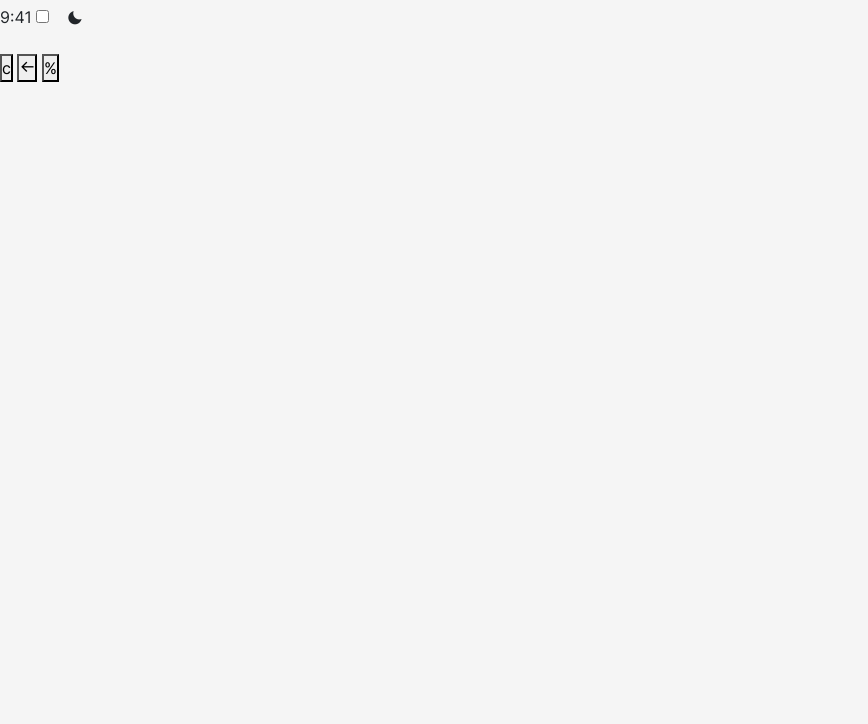
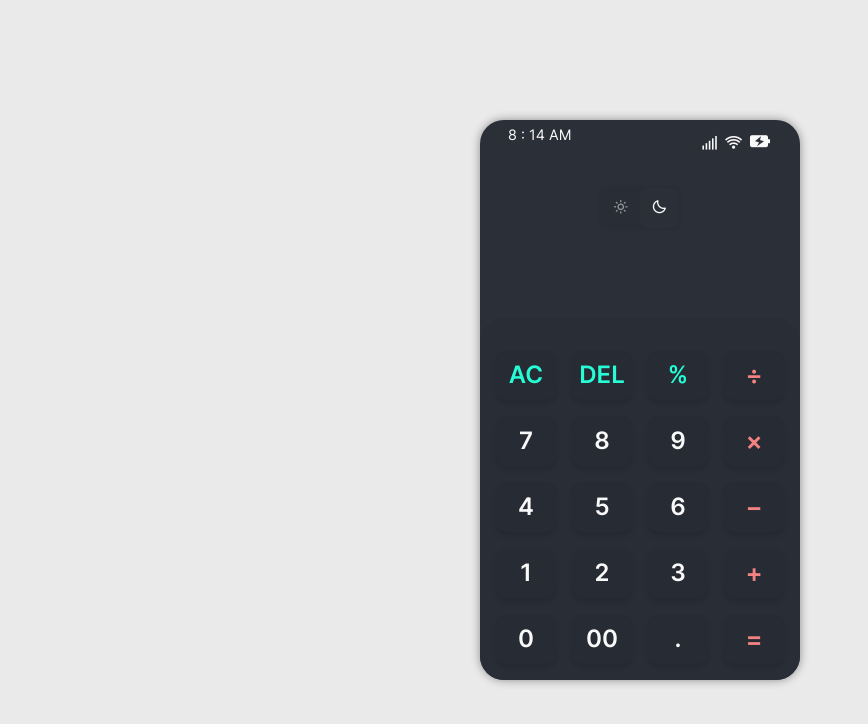
Before and after one commit to nnprince/complete-calculator, a plain HTML site: page index.html in a window 1280 px wide. Shown: the whole page, without its empty margins (0-868 px from the left). Drawn offline with Linux system fonts and the light colour scheme.

Commit message:
change on javascript

```diff
--- a/css/style.css
+++ b/css/style.css
@@ -2,14 +2,215 @@
     margin: 0;
     padding: 0;
     box-sizing: border-box;
+    font-family: "inter", sans-serif;
 }
 
 :root {
-    --background-color: #F5F5F5;
+    --background-color: #eaeaea;
+    --black-color: #2B2F38;
+    --black-light: #292d36;
+    --grey-color: #f9f9f9;
+    --white-color: #ffffff;
+    --primary-color: #26fcd5;
+    --secondary-color: #f38282;
 }
 
 body {
-    font-family: inter;
+    display: flex;
+    justify-content: center;
+    align-items: center;
+    height: 100vh;
     background: var(--background-color);
+}
 
+.container {
+    width: 320px;
+    box-shadow: 0 0 10px rgba(0, 0, 0, 0.4);
+    height: 560px;
+    border-radius: 24px;
+    position: relative;
+    overflow: hidden;
+    background: var(--black-color);
+    transition: all 0.3s;
 }
+
+.container.light {
+    background-color: var(--white-color);
+    box-shadow: 0 0 10px rgba(255, 255, 255, 0.4);
+}
+
+/* Style Header  */
+header nav {
+    display: flex;
+    justify-content: space-between;
+    padding: 0.4em 1em;
+    color: var(--grey-color);
+    transition: all 0.3s;
+}
+
+header nav.light,
+nav .time h1.light {
+    color: var(--black-light);
+}
+
+nav .time h1 {
+    color: var(--grey-color);
+    font-size: 0.9rem;
+    font-weight: 400;
+    transition: all 0.3s;
+}
+
+nav .navMenu {
+    display: flex;
+    align-items: center;
+    gap: 0.3em;
+}
+
+nav .navMenu .item {
+    list-style: none;
+}
+
+nav .navMenu .item span {
+    font-size: 1.2rem;
+}
+
+nav .navMenu .item span.battery {
+    transform: rotate(90deg);
+    font-size: 1.5rem;
+    margin-top: 0.1em;
+}
+/* End Header  */
+
+/* Style Toggle Button */
+.toggleBtn {
+    display: flex;
+    justify-content: center;
+}
+
+.toggleBtn .modeBtn {
+    display: flex;
+    background: var(--black-light);
+    border-radius: 10px;
+    padding: 0.2em;
+    overflow: hidden;
+    color: var(--grey-color);
+    transition: all 0.3s;
+}
+
+.toggleBtn .modeBtn .modeIcon.active {
+    background: var(--black-color);
+    opacity: 1;
+}
+
+.toggleBtn .modeBtn .modeIcon {
+    padding: 0.5em 0.7em;
+    border-radius: 8px;
+    opacity: 0.5;
+    cursor: pointer;
+    transition: all 0.3s;
+}
+
+.toggleBtn .modeBtn.light {
+    color: var(--black-light);
+    background-color: var(--grey-color);
+}
+
+.toggleBtn .modeBtn .modeIcon.light.active {
+    background: var(--white-color);
+    opacity: 1;
+}
+
+.container .form {
+    display: flex;
+    flex-direction: column;
+    width: 100%;
+}
+
+.container .form .display>input {
+    width: 100%;
+    height: 80px;
+    margin: 1em 0;
+    padding: 0 0.5em;
+    outline: none;
+    border: none;
+    text-align: right;
+    color: var(--grey-color);
+    background: transparent;
+    pointer-events: none;
+    letter-spacing: 1px;
+    font-size: 1.4rem;
+    transition: all 0.3s;
+}
+
+.container .form .display>input.light {
+    color: var(--black-light);
+}
+
+.buttons {
+    padding: 2em 1em 1em;
+    display: grid;
+    gap: 1em;
+    grid-template-columns: repeat(4, 1fr);
+    position: absolute;
+    bottom: 0;
+    left: 0;
+    right: 0;
+    background: var(--black-light);
+    border-radius: 25px 25px 0 0;
+    transition: all 0.3s;
+}
+
+.buttons.light {
+    background-color: var(--grey-color);
+}
+
+.buttons .topBtns.light,
+.buttons .topBtns {
+    color: var(--primary-color);
+}
+
+.buttons>input {
+    height: 50px;
+    background-color: #272b33;
+    color: var(--grey-color);
+    font-size: 1rem;
+    border: none;
+    outline-color: transparent;
+    border-radius: 10px;
+    cursor: pointer;
+    box-shadow: 0px 4px 4px rgba(0, 0, 0, 0.1);
+    transition: all 0.3s;
+    font-family: 'Inter';
+    font-style: normal;
+    font-weight: 600;
+    font-size: 24px;
+}
+
+.buttons>input:hover {
+
+    color: var(--white-color);
+    border: 2px solid blue;
+}
+
+.buttons>input.light {
+    color: var(--black-color);
+    background-color: #F7F7F7;
+    box-shadow: 0 0 5px rgba(0, 0, 0, 0.1);
+    transition: all 0.1s;
+    font-family: 'Inter';
+    font-style: normal;
+    font-weight: 600;
+    font-size: 24px;
+}
+
+.buttons>input.light:hover {
+
+    background-color:#F7F7F7 ;
+  border: 2px solid blue;
+}
+
+.buttons>.operators.light,
+.buttons>.operators {
+    color: var(--secondary-color);
+    font-size: 1.6rem;
+}
--- a/index.html
+++ b/index.html
@@ -1,5 +1,5 @@
 <!DOCTYPE html>
-<html lang="en">
+<html lang="en" data-theme="light">
 
 <head>
     <meta charset="UTF-8">
@@ -9,51 +9,82 @@
     <link rel="stylesheet" href="/css/bootstrap.min.css">
     <link rel="stylesheet" href="/fonts/inter/css2.css">
     <link rel="stylesheet" href="/library/boxicons-2.1.4/css/boxicons.min.css">
+
     <link rel="stylesheet" href="/css/style.css">
 
 </head>
 
 <body>
-    <div class="main">
-        <div class="heading">
-            <span>9:41</span>
-            <span>
-                <label>
-                    <input type="checkbox" name="theme" id="checkbox">
-                    <span class="btn">
-                        <i class='bx bxs-moon'></i>
-                    </span>
-                </label>
-            </span>
-        </div>
-        <!-- heading end -->
-        <div class="result">
-            <div class="history">
-                <p class="upper-value"></p>
+    <div class="container">
+        <header>
+            <nav>
+                <div class="time">
+                    <h1>
+                        <span id="hrs">9</span>
+                        <span>:</span>
+                        <span id="mins">40</span>
+                        <span id="ampm">56</span>
+                    </h1>
+                </div>
+                <ul class="navMenu">
+                    <li class="item">
+                        <span class="material-symbols-outlined">
+                            <i class='bx bx-signal-5' ></i>
+                        </span>
+                    </li>
+                    <li class="item">
+                        <span class="material-symbols-outlined">
+                            <i class='bx bx-wifi' ></i>
+                        </span>
+                    </li>
+                    <li class="item">
+                        <span class="material-symbols-outlined battery">
+                            <i class='bx bxs-battery-charging' ></i>
+                        </span>
+                    </li>
+                </ul>
+            </nav>
+        </header>
 
+        <section class="toggleBtn">
+            <div class="modeBtn">
+                <span class="material-symbols-outlined modeIcon" id="light">
+                    <i class='bx bx-sun'></i>
+                </span>
+                <span class="material-symbols-outlined modeIcon active" id="dark">
+                    <i class='bx bx-moon'></i>
+                </span>
             </div>
-            <div class="output">
-                <p class="lower-value"></p>
-            </div>
+        </section>
 
-        </div>
-        <!-- result end -->
-        <!-- keyboard start -->
-        <div id="keyboard">
-            <div class="group">
-                <div class="top-section">
-                    <button class="operator" id="clear">c</button>
-                    <button class="operator" id="backspace">
-                        <i class='bx bx-arrow-back'></i>
-                    </button>
-                    <button class="operator" id="%">%</button>
-                </div>
-                <!-- top section end -->
-                <div class="middle-ection">
+        <form action="" class="form">
+            <section class="display">
+                <input type="text"  name="display" />
+            </section>
 
-                </div>
-            </div>
-        </div>
+            <section class="buttons" id="buttonsWrapper">
+                <input type="button" value="AC" class="topBtns" />
+                <input type="button" value="DEL" class="topBtns" />
+                <input type="button" value="&percnt;" class="topBtns" />
+                <input type="button" value="&divide;" class="operators" />
+                <input type="button" value="7" />
+                <input type="button" value="8" />
+                <input type="button" value="9" />
+                <input type="button" value="&times;" class="operators" />
+                <input type="button" value="4" />
+                <input type="button" value="5" />
+                <input type="button" value="6" />
+                <input type="button" value="&minus;" class="operators" />
+                <input type="button" value="1" />
+                <input type="button" value="2" />
+                <input type="button" value="3" />
+                <input type="button" value="&plus;" class="operators" />
+                <input type="button" value="0" />
+                <input type="button" value="00" />
+                <input type="button" value="." />
+                <input type="button" value="=" class="operators" />
+            </section>
+        </form>
     </div>
     <script src="/js/bootstrap.bundle.min.js"></script>
     <script src="/js/script.js"></script>
--- a/js/script.js
+++ b/js/script.js
@@ -0,0 +1,89 @@
+const display = document.querySelector(".display input");
+const buttons = document.querySelectorAll(".buttons input");
+
+// Select Element for time
+const Hours = document.querySelector("#hrs");
+const Mins = document.querySelector("#mins");
+const Period = document.querySelector("#ampm");
+
+// Select Element to change the theme
+const container = document.querySelector(".container");
+const buttonsWrapper = document.querySelector("#buttonsWrapper");
+const darkMode = document.querySelector("#dark");
+const lightMode = document.querySelector("#light");
+const navItem = document.querySelector("nav");
+const timeText = document.querySelector(".time h1");
+const modeBtn = document.querySelector(".modeBtn");
+const modeIcon = document.querySelectorAll(".modeIcon");
+
+// Calculator functionality
+buttons.forEach((button) => {
+	button.addEventListener("click", () => {
+		switch (button.value) {
+			case "=":
+				display.value = display.value.replace(/÷/g, "/");
+				display.value = display.value.replace(/×/g, "*");
+				display.value = display.value.replace(/−/g, "-");
+				display.value = eval(display.value);
+				break;
+			case "AC":
+				display.value = "";
+				break;
+			case "DEL":
+				display.value = display.value.slice(0, -1);
+				break;
+			default:
+				display.value += button.value;
+		}
+	});
+});
+
+const currentTime = new Date();
+
+let hours = currentTime.getHours();
+let minutes = currentTime.getMinutes();
+
+if (hours > 12) {
+	hours -= 12;
+	Hours.innerText = hours;
+	Period.innerText = "PM";
+	Mins.innerText = minutes;
+} else {
+	Hours.innerText = hours;
+	Period.innerText = "AM";
+	Mins.innerText = minutes;
+}
+
+// Event listener to change the theme
+darkMode.addEventListener("click", () => {
+	darkMode.classList.add("active");
+	lightMode.classList.remove("active");
+	buttons.forEach((button) => {
+		button.classList.remove("light");
+	});
+	buttonsWrapper.classList.remove("light");
+	container.classList.remove("light");
+	navItem.classList.remove("light");
+	timeText.classList.remove("light");
+	modeBtn.classList.remove("light");
+	modeIcon.forEach((icon) => {
+		icon.classList.remove("light");
+	});
+	display.classList.remove("light");
+});
+lightMode.addEventListener("click", () => {
+	lightMode.classList.add("active");
+	darkMode.classList.remove("active");
+	buttons.forEach((button) => {
+		button.classList.add("light");
+	});
+	container.classList.add("light");
+	buttonsWrapper.classList.add("light");
+	navItem.classList.add("light");
+	timeText.classList.add("light");
+	modeBtn.classList.add("light");
+	modeIcon.forEach((icon) => {
+		icon.classList.add("light");
+	});
+	display.classList.add("light");
+});
```
